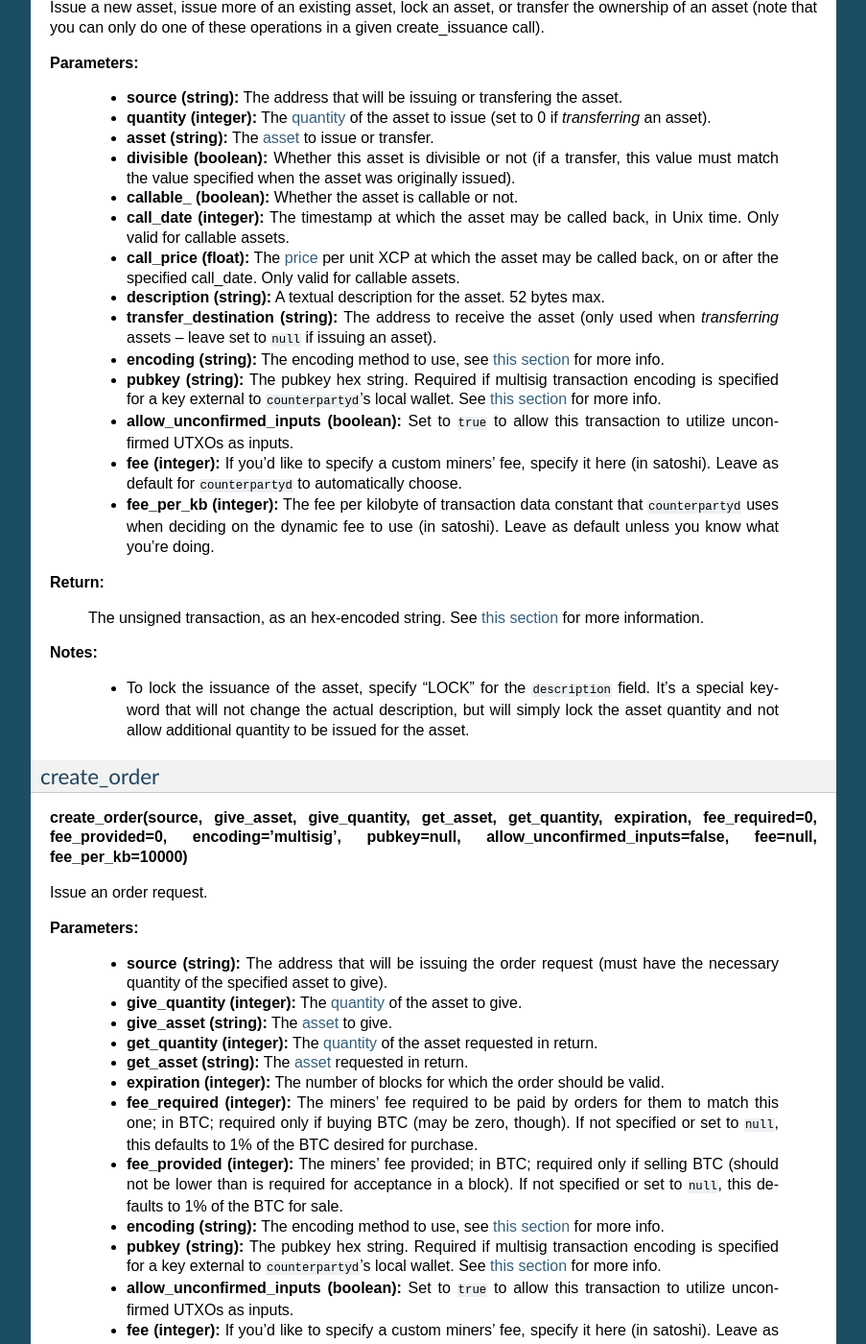
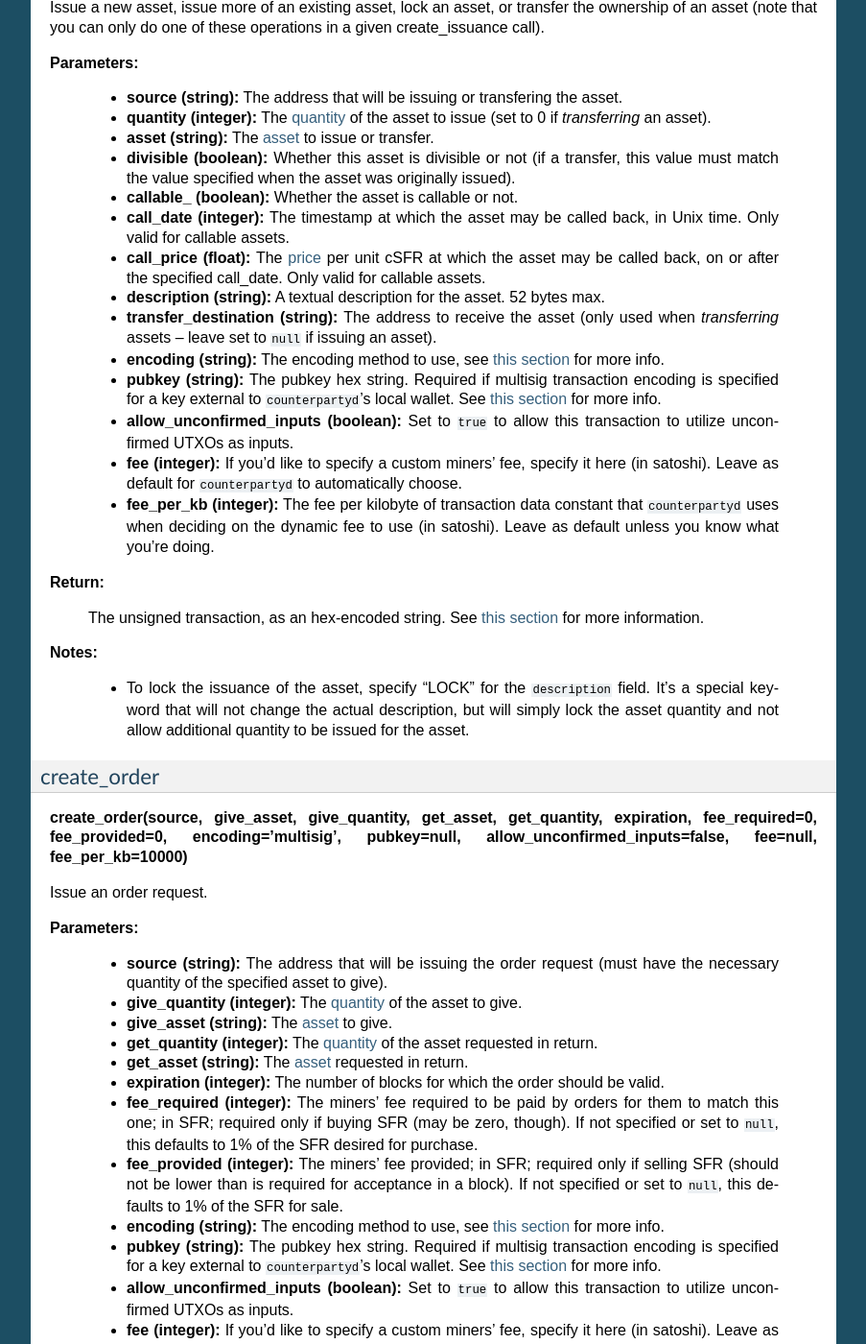
Before and after one commit to saffroncoin/csfrd, a Sphinx documentation site: the page built from docs/API.rst, in a window 1280 px wide and 1400 px high, scrolled down 14845 px. Shown: the whole window at 96% size, without its empty margins (198-1101 px from the left). Built offline with Sphinx 7.4.7, drawn with Linux system fonts in a browser that asks for light colours; some of the changed text lies outside the part shown.

Commit message:
changed SFR limit to burn

```diff
--- a/docs/API.rst
+++ b/docs/API.rst
@@ -101,7 +101,7 @@
       url, data=json.dumps(payload), headers=headers, auth=auth).json()
     print("GET_BALANCES RESULT: ", response)
 
-    #Get all burns between blocks 280537 and 280539 where greater than .2 BTC was burned, sorting by tx_hash (ascending order)
+    #Get all burns between blocks 280537 and 280539 where greater than .2 SFR was burned, sorting by tx_hash (ascending order)
     #With this (and the rest of the examples below) we use positional arguments, instead of keyword-based arguments
     payload = {
       "method": "get_burns",
@@ -118,10 +118,10 @@
       url, data=json.dumps(payload), headers=headers, auth=auth).json()
     print("GET_BURNS RESULT: ", response)
 
-    #Fetch all debits for > 2 XCP between blocks 280537 and 280539, sorting the results by quantity (descending order)
+    #Fetch all debits for > 2 cSFR between blocks 280537 and 280539, sorting the results by quantity (descending order)
     payload = {
       "method": "get_debits",
-      "params": {"filters": [{'field': 'asset', 'op': '==', 'value': "XCP"},
+      "params": {"filters": [{'field': 'asset', 'op': '==', 'value': "cSFR"},
                              {'field': 'quantity', 'op': '>', 'value': 200000000}],
                 "filterop": 'AND',
                 "order_by": 'quantity',
@@ -134,13 +134,13 @@
     print("GET_DEBITS RESULT: ", response)
 
 
-    #Send 1 XCP (specified in satoshis) from one address to another (you must have the sending address in your bitcoind wallet
+    #Send 1 cSFR (specified in satoshis) from one address to another (you must have the sending address in your bitcoind wallet
     # and it will be broadcast as a multisig transaction
     payload = {
       "method": "create_send",
       "params": {'source': "1CUdFmgK9trTNZHALfqGvd8d6nUZqH2AAf",
                  'destination': "17rRm52PYGkntcJxD2yQF9jQqRS4S2nZ7E",
-                 'asset': "XCP",
+                 'asset': "cSFR",
                  'quantity': 100000000},
       "jsonrpc": "2.0",
       "id": 0,
@@ -213,10 +213,10 @@
 ^^^^^^^^^
 
 Everywhere in the API an asset is referenced as an uppercase alphabetic (base
-26) string name of the asset, of at least 4 characters in length and not starting with 'A', or as 'BTC' or 'XCP' as appropriate. Examples are:
+26) string name of the asset, of at least 4 characters in length and not starting with 'A', or as 'SFR' or 'cSFR' as appropriate. Examples are:
 
-- "BTC"
-- "XCP"
+- "SFR"
+- "cSFR"
 - "FOOBAR"
 
 .. _quantitys:
@@ -232,7 +232,7 @@
 - 4381030000 = 43.8103 (if divisible asset)
 - 4381030000 = 4381030000 (if indivisible asset)
 
-**NOTE:** XCP and BTC themselves are divisible assets, and thus are listed in satoshis.
+**NOTE:** cSFR and SFR themselves are divisible assets, and thus are listed in satoshis.
 
 .. _floats:
 
@@ -374,8 +374,8 @@
 
 **Notes:**
 
-  * Please note that the ``get_balances`` API call will not return balances for BTC itself. It only returns balances
-    for XCP and other Counterparty assets. To get BTC-based balances, use an existing system such as Insight, blockr.io,
+  * Please note that the ``get_balances`` API call will not return balances for SFR itself. It only returns balances
+    for cSFR and other Counterparty assets. To get SFR-based balances, use an existing system such as Insight, blockr.io,
     or blockchain.info.
 
 
@@ -453,13 +453,13 @@
 
   A list containing a `message <#message-object>`_ for each message found in the specified ``message_indexes`` list. If none were found, ``[]`` (empty list) is returned.
 
-.. _get_xcp_supply:
+.. _get_csfr_supply:
 
-get_xcp_supply
+get_csfr_supply
 ^^^^^^^^^^^^^^^
-**get_xcp_supply()**
+**get_csfr_supply()**
 
-Gets the current total quantity of XCP in existance (i.e. quantity created via proof-of-burn, minus quantity
+Gets the current total quantity of cSFR in existance (i.e. quantity created via proof-of-burn, minus quantity
 destroyed via asset issuances, etc).
 
 **Parameters:**
@@ -468,7 +468,7 @@
 
 **Return:**
 
-  The :ref:`quantity <quantitys>` of XCP currently in existance.
+  The :ref:`quantity <quantitys>` of cSFR currently in existance.
 
 .. _get_block_info:
 
@@ -595,8 +595,8 @@
   * **feed_address (string):** The address that host the feed to be bet on.
   * **bet_type (integer):** 0 for Bullish CFD, 1 for Bearish CFD, 2 for Equal, 3 for NotEqual.
   * **deadline (integer):** The time at which the bet should be decided/settled, in Unix time.
-  * **wager (integer):** The :ref:`quantity <quantitys>` of XCP to wager.
-  * **counterwager (integer):** The minimum :ref:`quantity <quantitys>` of XCP to be wagered against, for the bets to match.
+  * **wager (integer):** The :ref:`quantity <quantitys>` of cSFR to wager.
+  * **counterwager (integer):** The minimum :ref:`quantity <quantitys>` of cSFR to be wagered against, for the bets to match.
   * **target_value (float):** Target value for Equal/NotEqual bet
   * **leverage (integer):** Leverage, as a fraction of 5040
   * **encoding (string):** The encoding method to use, see :ref:`this section <encoding_param>` for more info.
@@ -642,7 +642,7 @@
 **create_btcpay(order_match_id, encoding='multisig', pubkey=null,
 allow_unconfirmed_inputs=false, fee=null, fee_per_kb=10000)**
 
-Create and (optionally) broadcast a BTCpay message, to settle an Order Match for which you owe BTC.
+Create and (optionally) broadcast a BTCpay message, to settle an Order Match for which you owe SFR.
 
 **Parameters:**
 
@@ -663,12 +663,12 @@
 ^^^^^^^^^^^^^^
 **create_burn(source, quantity, encoding='multisig', pubkey=null, allow_unconfirmed_inputs=false, fee=null, fee_per_kb=10000)**
 
-Burn a given quantity of BTC for XCP (**only possible between blocks 278310 and 283810**).
+Burn a given quantity of SFR for cSFR (**only possible between blocks 278310 and 283810**).
 
 **Parameters:**
 
-  * **source (string):** The address with the BTC to burn.
-  * **quantity (integer):** The :ref:`quantity <quantitys>` of BTC to burn (1 BTC maximum burn per address).
+  * **source (string):** The address with the SFR to burn.
+  * **quantity (integer):** The :ref:`quantity <quantitys>` of SFR to burn (30000 SFR maximum burn per address).
   * **encoding (string):** The encoding method to use, see :ref:`this section <encoding_param>` for more info.
   * **pubkey (string):** The pubkey hex string. Required if multisig transaction encoding is specified for a key external to ``counterpartyd``'s local wallet. See :ref:`this section <encoding_param>` for more info.
   * **allow_unconfirmed_inputs (boolean):** Set to ``true`` to allow this transaction to utilize unconfirmed UTXOs as inputs.
@@ -735,7 +735,7 @@
   * **source (string):** The address that will be issuing the dividend (must have the ownership of the asset which the dividend is being issued on).
   * **asset (string):** The :ref:`asset <assets>` that the dividends are being rewarded on.
   * **dividend_asset (string):** The :ref:`asset <assets>` that the dividends are paid in.
-  * **quantity_per_unit (integer):** The :ref:`quantity <quantitys>` of XCP rewarded per whole unit of the asset.
+  * **quantity_per_unit (integer):** The :ref:`quantity <quantitys>` of cSFR rewarded per whole unit of the asset.
   * **encoding (string):** The encoding method to use, see :ref:`this section <encoding_param>` for more info.
   * **pubkey (string):** The pubkey hex string. Required if multisig transaction encoding is specified for a key external to ``counterpartyd``'s local wallet. See :ref:`this section <encoding_param>` for more info.
   * **allow_unconfirmed_inputs (boolean):** Set to ``true`` to allow this transaction to utilize unconfirmed UTXOs as inputs.
@@ -763,7 +763,7 @@
   * **divisible (boolean):** Whether this asset is divisible or not (if a transfer, this value must match the value specified when the asset was originally issued).
   * **callable_ (boolean):** Whether the asset is callable or not.
   * **call_date (integer):** The timestamp at which the asset may be called back, in Unix time. Only valid for callable assets.
-  * **call_price (float):** The :ref:`price <floats>` per unit XCP at which the asset may be called back, on or after the specified call_date. Only valid for callable assets.
+  * **call_price (float):** The :ref:`price <floats>` per unit cSFR at which the asset may be called back, on or after the specified call_date. Only valid for callable assets.
   * **description (string):** A textual description for the asset. 52 bytes max.
   * **transfer_destination (string):** The address to receive the asset (only used when *transferring* assets -- leave set to ``null`` if issuing an asset).
   * **encoding (string):** The encoding method to use, see :ref:`this section <encoding_param>` for more info.
@@ -800,8 +800,8 @@
   * **get_quantity (integer):** The :ref:`quantity <quantitys>` of the asset requested in return.
   * **get_asset (string):** The :ref:`asset <assets>` requested in return.
   * **expiration (integer):** The number of blocks for which the order should be valid.
-  * **fee_required (integer):** The miners' fee required to be paid by orders for them to match this one; in BTC; required only if buying BTC (may be zero, though). If not specified or set to ``null``, this defaults to 1% of the BTC desired for purchase.
-  * **fee_provided (integer):** The miners' fee provided; in BTC; required only if selling BTC (should not be lower than is required for acceptance in a block).  If not specified or set to ``null``, this defaults to 1% of the BTC for sale.
+  * **fee_required (integer):** The miners' fee required to be paid by orders for them to match this one; in SFR; required only if buying SFR (may be zero, though). If not specified or set to ``null``, this defaults to 1% of the SFR desired for purchase.
+  * **fee_provided (integer):** The miners' fee provided; in SFR; required only if selling SFR (should not be lower than is required for acceptance in a block).  If not specified or set to ``null``, this defaults to 1% of the SFR for sale.
   * **encoding (string):** The encoding method to use, see :ref:`this section <encoding_param>` for more info.
   * **pubkey (string):** The pubkey hex string. Required if multisig transaction encoding is specified for a key external to ``counterpartyd``'s local wallet. See :ref:`this section <encoding_param>` for more info.
   * **allow_unconfirmed_inputs (boolean):** Set to ``true`` to allow this transaction to utilize unconfirmed UTXOs as inputs.
@@ -818,7 +818,7 @@
 ^^^^^^^^^^^^^^
 **create_send(source, destination, asset, quantity, encoding='multisig', pubkey=null, allow_unconfirmed_inputs=false, fee=null, fee_per_kb=10000)**
 
-Send XCP or a user defined asset.
+Send cSFR or a user defined asset.
 
 **Parameters:**
 
@@ -849,7 +849,7 @@
 
   * **source (string):** The address that will be sending (must have the necessary quantity of the specified asset).
   * **possible_moves (integer):** The number of possible moves. Must be an odd number greater or equal than 3.
-  * **wager (integer):** The :ref:`quantity <quantitys>` of XCP to wager.
+  * **wager (integer):** The :ref:`quantity <quantitys>` of cSFR to wager.
   * **move_random_hash (string):** A 32 bytes hex string (64 chars): sha256(sha256(random+move)). Where random is 16 bytes random number.
   * **expiration (integer):** The number of blocks for which the game should be valid.
   * **encoding (string):** The encoding method to use, see :ref:`this section <encoding_param>` for more info.
@@ -943,9 +943,9 @@
 * **feed_address** (*string*): The address with the feed that the bet is to be made on
 * **bet_type** (*integer*): 0 for Bullish CFD, 1 for Bearish CFD, 2 for Equal, 3 for Not Equal
 * **deadline** (*integer*): The timestamp at which the bet should be decided/settled, in Unix time.
-* **wager_quantity** (*integer*): The :ref:`quantity <quantitys>` of XCP to wager
-* **counterwager_quantity** (*integer*): The minimum :ref:`quantity <quantitys>` of XCP to be wagered by the user to bet against the bet issuer, if the other party were to accept the whole thing
-* **wager_remaining** (*integer*): The quantity of XCP wagered that is remaining to bet on
+* **wager_quantity** (*integer*): The :ref:`quantity <quantitys>` of cSFR to wager
+* **counterwager_quantity** (*integer*): The minimum :ref:`quantity <quantitys>` of cSFR to be wagered by the user to bet against the bet issuer, if the other party were to accept the whole thing
+* **wager_remaining** (*integer*): The quantity of cSFR wagered that is remaining to bet on
 * **odds** (*float*):
 * **target_value** (*float*): Target value for Equal/NotEqual bet
 * **leverage** (*integer*): Leverage, as a fraction of 5040
@@ -978,8 +978,8 @@
 * **deadline** (*integer*): The timestamp at which the bet match was made, in Unix time.
 * **target_value** (*float*): Target value for Equal/NotEqual bet
 * **leverage** (*integer*): Leverage, as a fraction of 5040
-* **forward_quantity** (*integer*): The :ref:`quantity <quantitys>` of XCP bet in the initial bet
-* **backward_quantity** (*integer*): The :ref:`quantity <quantitys>` of XCP bet in the matching bet
+* **forward_quantity** (*integer*): The :ref:`quantity <quantitys>` of cSFR bet in the initial bet
+* **backward_quantity** (*integer*): The :ref:`quantity <quantitys>` of cSFR bet in the matching bet
 * **fee_multiplier** (*integer*):
 * **validity** (*string*): Set to "valid" if a valid order match. Any other setting signifies an invalid/improper order match
 
@@ -1004,10 +1004,10 @@
 
 .. _btcpay-object:
 
-BTCPay Object
+SFRPay Object
 ^^^^^^^^^^^^^^^^^^^^^^^
 
-An object that matches a request to settle an Order Match for which BTC is owed:
+An object that matches a request to settle an Order Match for which SFR is owed:
 
 * **tx_index** (*integer*): The transaction index
 * **tx_hash** (*string*): The transaction hash
@@ -1028,8 +1028,8 @@
 * **tx_hash** (*string*): The transaction hash
 * **block_index** (*integer*): The block index (block number in the block chain)
 * **source** (*string*): The address the burn was performed from
-* **burned** (*integer*): The :ref:`quantity <quantitys>` of BTC burned
-* **earned** (*integer*): The :ref:`quantity <quantitys>` of XPC actually earned from the burn (takes into account any bonus quantitys, 1 BTC limitation, etc)
+* **burned** (*integer*): The :ref:`quantity <quantitys>` of SFR burned
+* **earned** (*integer*): The :ref:`quantity <quantitys>` of cSFR actually earned from the burn (takes into account any bonus quantitys, 30000 SFR limitation, etc)
 * **validity** (*string*): Set to "valid" if a valid burn. Any other setting signifies an invalid/improper burn
 
 
@@ -1075,7 +1075,7 @@
 * **block_index** (*integer*): The block index (block number in the block chain)
 * **source** (*string*): The address that issued the dividend
 * **asset** (*string*): The :ref:`asset <assets>` that the dividends are being rewarded on
-* **quantity_per_unit** (*integer*): The :ref:`quantity <quantitys>` of XCP rewarded per whole unit of the asset
+* **quantity_per_unit** (*integer*): The :ref:`quantity <quantitys>` of cSFR rewarded per whole unit of the asset
 * **validity** (*string*): Set to "valid" if a valid burn. Any other setting signifies an invalid/improper burn
 
 
@@ -1116,8 +1116,8 @@
 * **get_remaining** (*integer*): The :ref:`quantity <quantitys>` of the specified get asset remaining for the order
 * **price** (*float*): The given exchange rate (as an exchange ratio desired from the asset offered to the asset desired)
 * **expiration** (*integer*): The number of blocks over which the order should be valid
-* **fee_provided** (*integer*): The miners' fee provided; in BTC; required only if selling BTC (should not be lower than is required for acceptance in a block)
-* **fee_required** (*integer*): The miners' fee required to be paid by orders for them to match this one; in BTC; required only if buying BTC (may be zero, though)
+* **fee_provided** (*integer*): The miners' fee provided; in SFR; required only if selling SFR (should not be lower than is required for acceptance in a block)
+* **fee_required** (*integer*): The miners' fee required to be paid by orders for them to match this one; in SFR; required only if buying SFR (may be zero, though)
 
 
 .. _order-match-object:
@@ -1149,7 +1149,7 @@
 Send Object
 ^^^^^^^^^^^^^^^^^^^^^^^
 
-An object that describes a specific send (e.g. "simple send", of XCP, or a user defined asset):
+An object that describes a specific send (e.g. "simple send", of cSFR, or a user defined asset):
 
 * **tx_index** (*integer*): The transaction index
 * **tx_hash** (*string*): The transaction hash
```
Also changed, not shown: 2 other files.
